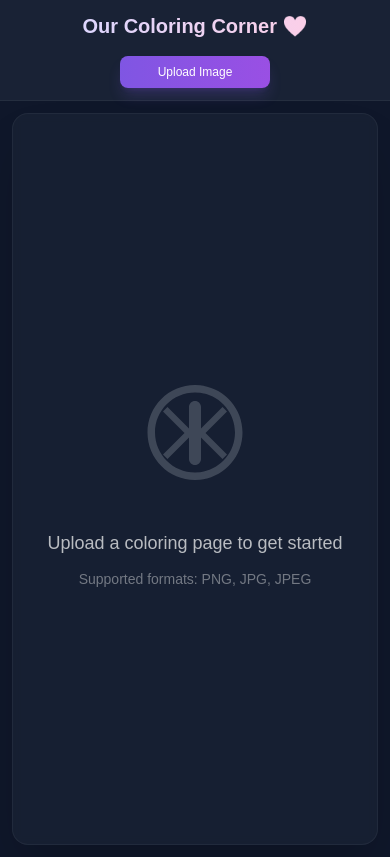
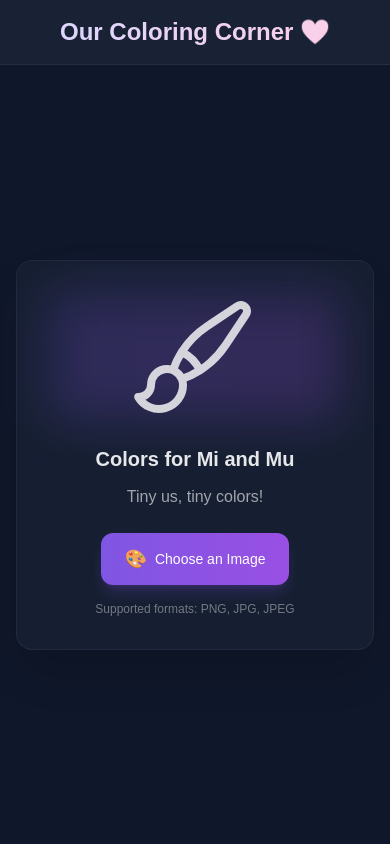
Before and after one commit to jpcpais01/paintApp, a Next.js app: page / in a window 390 px wide. Built offline with nearby package versions, Linux system fonts and the light colour scheme.

Commit message:
some improvements

```diff
--- a/package.json
+++ b/package.json
@@ -9,6 +9,7 @@
     "lint": "next lint"
   },
   "dependencies": {
+    "@heroicons/react": "^2.2.0",
     "class-variance-authority": "^0.7.1",
     "clsx": "^2.1.1",
     "lucide-react": "^0.471.0",
--- a/src/app/page.tsx
+++ b/src/app/page.tsx
@@ -2,7 +2,7 @@
 
 import { useState, useCallback, useRef } from 'react';
 import Canvas from '@/components/Canvas';
-import Image from 'next/image';
+import { PaintBrushIcon } from '@heroicons/react/24/outline';
 
 export default function Home() {
   const [selectedImage, setSelectedImage] = useState<string>('');
@@ -56,43 +56,33 @@ export default function Home() {
     const canvas = document.querySelector('canvas');
     if (!canvas) return;
 
-    // Convert the canvas to a blob
     canvas.toBlob((blob) => {
       if (!blob) return;
-
-      // Create a URL for the blob
       const url = window.URL.createObjectURL(blob);
-
-      // Create a temporary link element
       const link = document.createElement('a');
       link.href = url;
-      link.download = 'my-coloring-page.png'; // Set the filename
-
-      // Append to body, click, and remove
+      link.download = 'my-coloring-page.png';
       document.body.appendChild(link);
       link.click();
-
-      // Clean up
       document.body.removeChild(link);
       window.URL.revokeObjectURL(url);
     }, 'image/png');
   };
 
   return (
-    <div className="min-h-screen bg-[#0f172a] flex flex-col">
-      <header className="bg-[#1e293b]/70 backdrop-blur-lg border-b border-white/5">
-        <div className="max-w-6xl mx-auto px-2 py-3 sm:px-4 sm:py-4">
+    <div className="min-h-screen h-screen flex flex-col bg-[#0f172a] overflow-hidden">
+      <header className="bg-[#1e293b]/70 backdrop-blur-lg border-b border-white/5 flex-shrink-0">
+        <div className="max-w-6xl mx-auto px-4 py-4">
           <div className="flex flex-col items-center gap-4">
-            <h1 className="text-xl sm:text-2xl font-bold bg-gradient-to-r from-violet-200 to-pink-200 text-transparent bg-clip-text">
+            <h1 className="text-2xl font-bold bg-gradient-to-r from-violet-200 to-pink-200 text-transparent bg-clip-text">
               Our Coloring Corner ❤️
             </h1>
-            <div className="w-full max-w-2xl flex justify-center gap-[2%]">
-              {selectedImage ? (
-                <>
+            {selectedImage && (
+              <div className="w-full max-w-2xl flex justify-center gap-2">
                 <button
                   onClick={handleUndo}
                   disabled={!canUndo}
-                    className="w-[22%] px-1 py-2 bg-white/5 hover:bg-white/10 border border-white/10 rounded-lg text-xs sm:text-sm transition-all disabled:opacity-30 disabled:cursor-not-allowed whitespace-nowrap overflow-hidden text-ellipsis text-white/80 hover:text-white hover:border-white/20 disabled:hover:border-white/10 disabled:hover:bg-white/5 disabled:hover:text-white/80"
+                  className="w-[22%] px-3 py-2 bg-white/5 hover:bg-white/10 border border-white/10 rounded-lg text-sm transition-all disabled:opacity-30 disabled:cursor-not-allowed text-white/80 hover:text-white hover:border-white/20 disabled:hover:border-white/10 disabled:hover:bg-white/5 disabled:hover:text-white/80"
                   title="Undo"
                 >
                   ↩️ Undo
@@ -100,68 +90,65 @@ export default function Home() {
                 <button
                   onClick={handleRedo}
                   disabled={!canRedo}
-                    className="w-[22%] px-1 py-2 bg-white/5 hover:bg-white/10 border border-white/10 rounded-lg text-xs sm:text-sm transition-all disabled:opacity-30 disabled:cursor-not-allowed whitespace-nowrap overflow-hidden text-ellipsis text-white/80 hover:text-white hover:border-white/20 disabled:hover:border-white/10 disabled:hover:bg-white/5 disabled:hover:text-white/80"
+                  className="w-[22%] px-3 py-2 bg-white/5 hover:bg-white/10 border border-white/10 rounded-lg text-sm transition-all disabled:opacity-30 disabled:cursor-not-allowed text-white/80 hover:text-white hover:border-white/20 disabled:hover:border-white/10 disabled:hover:bg-white/5 disabled:hover:text-white/80"
                   title="Redo"
                 >
                   ↪️ Redo
                 </button>
                 <button
                   onClick={handleDownload}
-                    className="w-[26%] px-1 py-2 bg-gradient-to-r from-emerald-500/90 to-teal-500/90 hover:from-emerald-500 hover:to-teal-500 rounded-lg text-xs sm:text-sm transition-all whitespace-nowrap overflow-hidden text-ellipsis text-white shadow-lg shadow-emerald-500/20 hover:shadow-emerald-500/30 font-medium"
+                  className="w-[26%] px-3 py-2 bg-gradient-to-r from-emerald-500/90 to-teal-500/90 hover:from-emerald-500 hover:to-teal-500 rounded-lg text-sm transition-all text-white shadow-lg shadow-emerald-500/20 hover:shadow-emerald-500/30 font-medium"
                 >
                   Download
                 </button>
                 <button
                   onClick={handleNewImage}
-                    className="w-[26%] px-1 py-2 bg-gradient-to-r from-violet-500/90 to-purple-500/90 hover:from-violet-500 hover:to-purple-500 rounded-lg text-xs sm:text-sm transition-all whitespace-nowrap overflow-hidden text-ellipsis text-white shadow-lg shadow-violet-500/20 hover:shadow-violet-500/30 font-medium"
+                  className="w-[26%] px-3 py-2 bg-gradient-to-r from-violet-500/90 to-purple-500/90 hover:from-violet-500 hover:to-purple-500 rounded-lg text-sm transition-all text-white shadow-lg shadow-violet-500/20 hover:shadow-violet-500/30 font-medium"
                 >
                   New Image
                 </button>
-                </>
-              ) : (
+              </div>
+            )}
+          </div>
+        </div>
+      </header>
+
+      <main className="flex-1 p-4 overflow-hidden">
+        <div className="h-full max-w-6xl mx-auto">
+          {!selectedImage ? (
+            <div className="flex flex-col items-center justify-center h-full">
+              <div className="w-full max-w-md p-8 bg-[#1e293b]/50 backdrop-blur-sm rounded-2xl shadow-2xl shadow-black/20 border border-white/5 text-center">
+                <div className="mb-6 relative group">
+                  <div className="absolute inset-0 bg-gradient-to-r from-violet-500/20 to-purple-500/20 rounded-xl blur-xl transition-all duration-500 group-hover:blur-2xl"></div>
+                  <PaintBrushIcon className="relative w-32 h-32 mx-auto text-white/80 transition-all duration-500 group-hover:text-white group-hover:scale-105" />
+                </div>
+                <h2 className="text-xl font-semibold text-white/90 mb-3">Colors for Mi and Mu</h2>
+                <p className="text-white/60 mb-6">Tiny us, tiny colors!</p>
                 <label
-                  htmlFor="image-upload"
-                  className="w-[40%] cursor-pointer bg-gradient-to-r from-violet-500/90 to-purple-500/90 hover:from-violet-500 hover:to-purple-500 px-4 py-2 rounded-lg text-xs sm:text-sm transition-all text-center whitespace-nowrap overflow-hidden text-ellipsis text-white shadow-lg shadow-violet-500/20 hover:shadow-violet-500/30 font-medium"
+                  htmlFor="image-upload-main"
+                  className="inline-flex items-center gap-2 cursor-pointer bg-gradient-to-r from-violet-500/90 to-purple-500/90 hover:from-violet-500 hover:to-purple-500 px-6 py-3 rounded-xl text-sm transition-all text-white shadow-lg shadow-violet-500/20 hover:shadow-violet-500/30 font-medium"
                 >
-                  Upload Image
+                  <span className="text-lg">🎨</span>
+                  Choose an Image
                   <input
-                    id="image-upload"
+                    id="image-upload-main"
                     type="file"
                     accept="image/*"
                     onChange={handleImageUpload}
                     className="hidden"
                   />
                 </label>
-              )}
+                <div className="mt-4 text-xs text-white/40">Supported formats: PNG, JPG, JPEG</div>
               </div>
             </div>
-        </div>
-      </header>
-
-      <main className="flex-1 p-3 sm:p-4 overflow-hidden">
-        <div className="h-full max-w-6xl mx-auto">
-          {!selectedImage ? (
-            <div className="flex flex-col items-center justify-center p-8 bg-[#1e293b]/50 backdrop-blur-sm rounded-2xl shadow-2xl shadow-black/20 border border-white/5 h-[calc(100vh-7rem)] sm:h-[calc(100vh-8rem)]">
-              <div className="mb-8">
-                <Image
-                  src="/coloring-illustration.svg"
-                  alt="Upload illustration"
-                  width={160}
-                  height={160}
-                  className="w-32 sm:w-40 h-32 sm:h-40 opacity-30 transition-all hover:opacity-40"
-                />
-              </div>
-              <p className="text-lg text-white/70 mb-3 text-center font-medium">Upload a coloring page to get started</p>
-              <p className="text-sm text-white/40 text-center">Supported formats: PNG, JPG, JPEG</p>
-            </div>
           ) : (
-            <div className="bg-[#1e293b]/50 backdrop-blur-sm rounded-2xl shadow-2xl shadow-black/20 border border-white/5 h-full overflow-hidden">
+            <div className="h-full bg-[#1e293b]/50 backdrop-blur-sm rounded-2xl shadow-2xl shadow-black/20 border border-white/5 overflow-hidden">
               <div className="bg-[#1e293b]/50 border-b border-white/5 px-3 py-2 rounded-t-2xl flex justify-center gap-3 items-center backdrop-blur-sm">
                 <div className="text-xs text-white/40">
                   {currentTool === 'bucket' ? 'Adjust tolerance to control fill spread' : ''}
                 </div>
               </div>
-              <div className="p-3">
+              <div className="p-3 h-[calc(100%-44px)]">
                 <Canvas
                   imageUrl={selectedImage}
                   onStateChange={handleStateChange}
```
Also changed, not shown: public/painting-icon.svg (added), 1 other file (tests, documents, lock files or other folders). Lines whose indentation alone changed are shown as unchanged.
